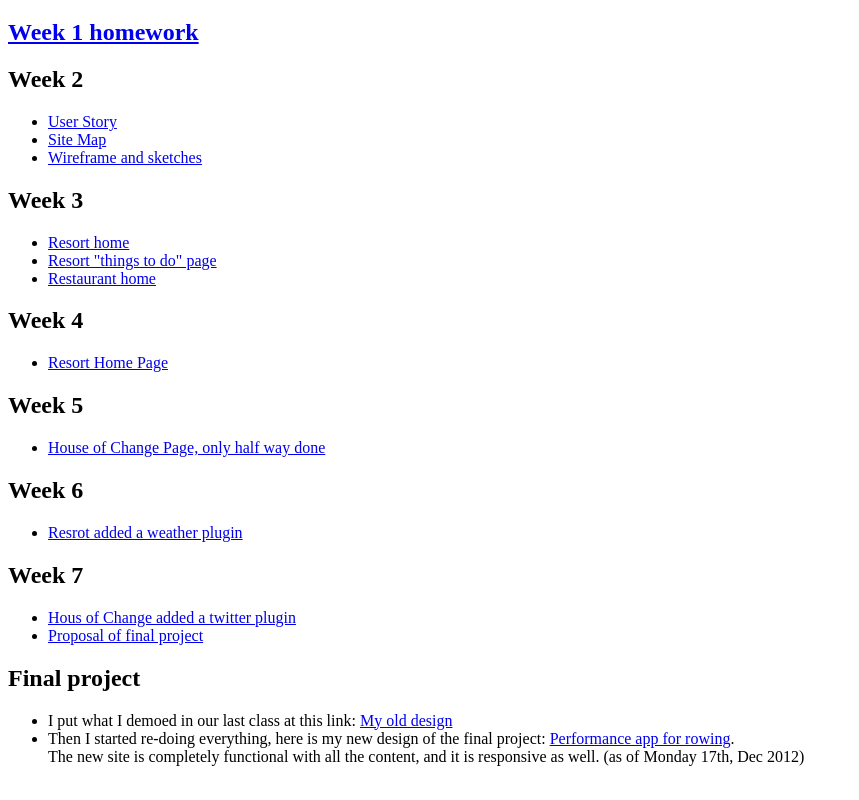
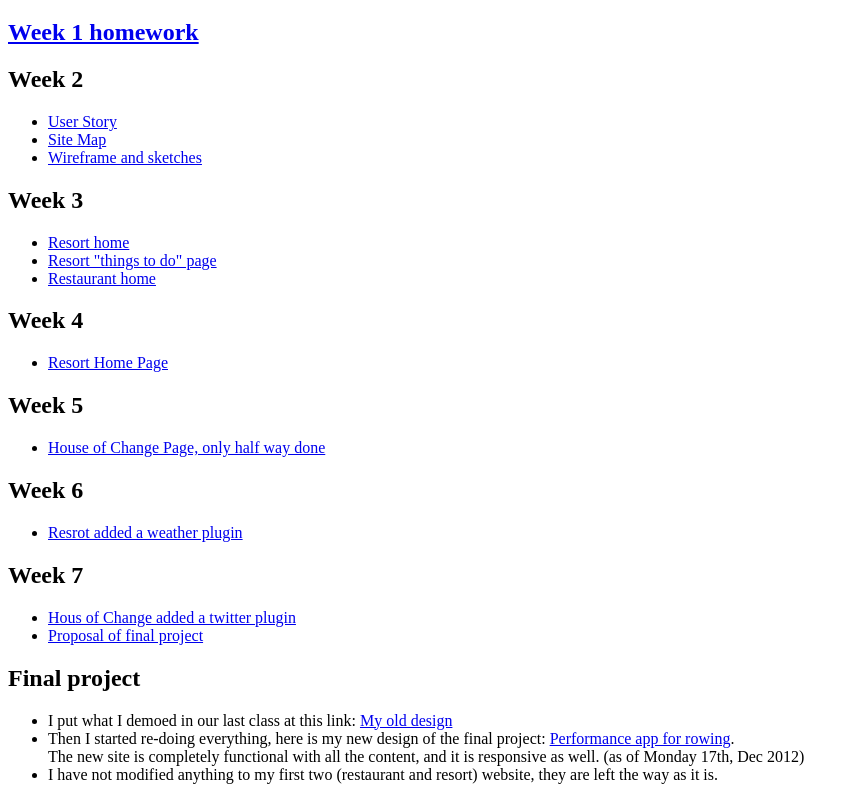
Before and after one commit to KanaEiref/kanaeiref.github.com, a plain HTML site: page index.html in a window 1280 px wide. Shown: the part 61-861 px from the top of the page, without its empty margins (0-859 px from the left). Drawn offline with Linux system fonts and the light colour scheme.

Commit message:
added comments about 2 sites

```diff
--- a/index.html
+++ b/index.html
@@ -47,6 +47,7 @@
      <li>Then I started re-doing everything, here is my new design of the final project:
       <a href="http://boatcoach.herokuapp.com">Performance app for rowing</a>.
       <br>The new site is completely functional with all the content, and it is responsive as well. (as of Monday 17th, Dec 2012)
+      <li>I have not modified anything to my first two (restaurant and resort) website, they are left the way as it is.
     </li>
    </ul>
 
```
